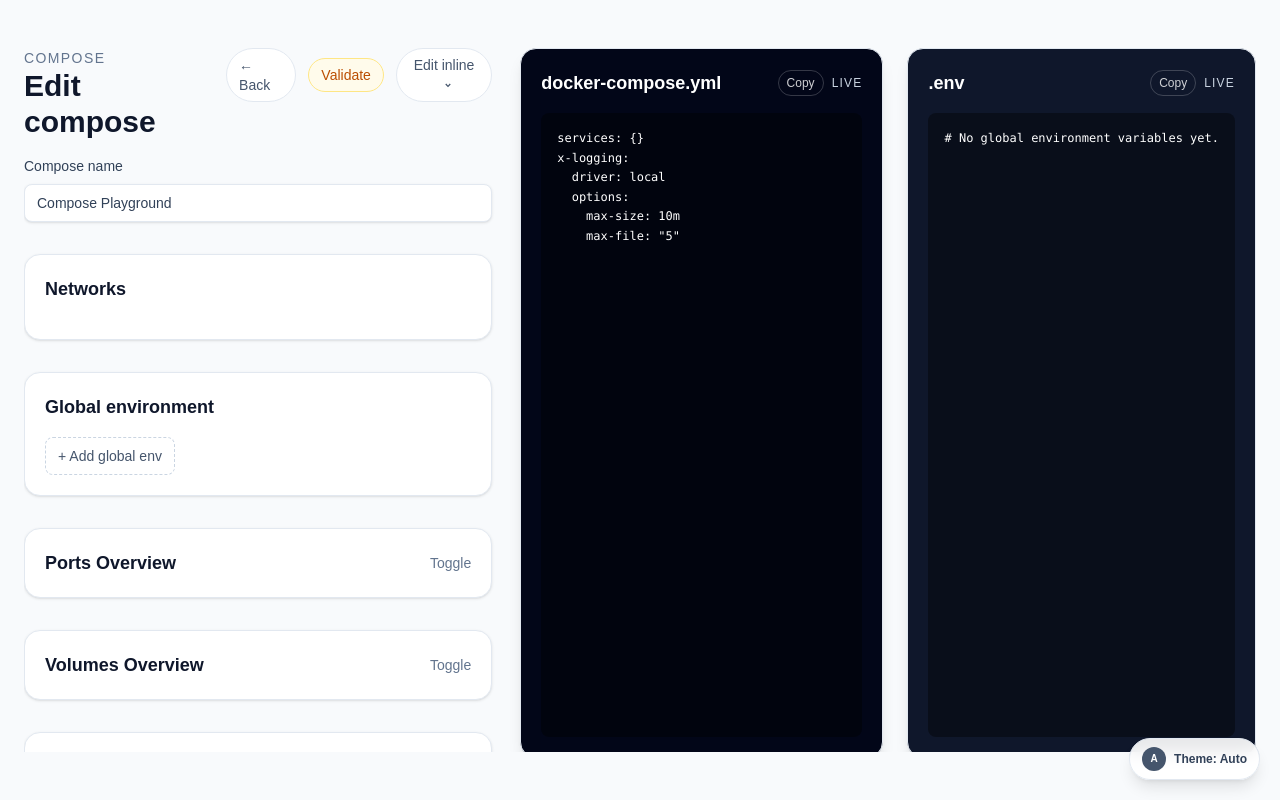
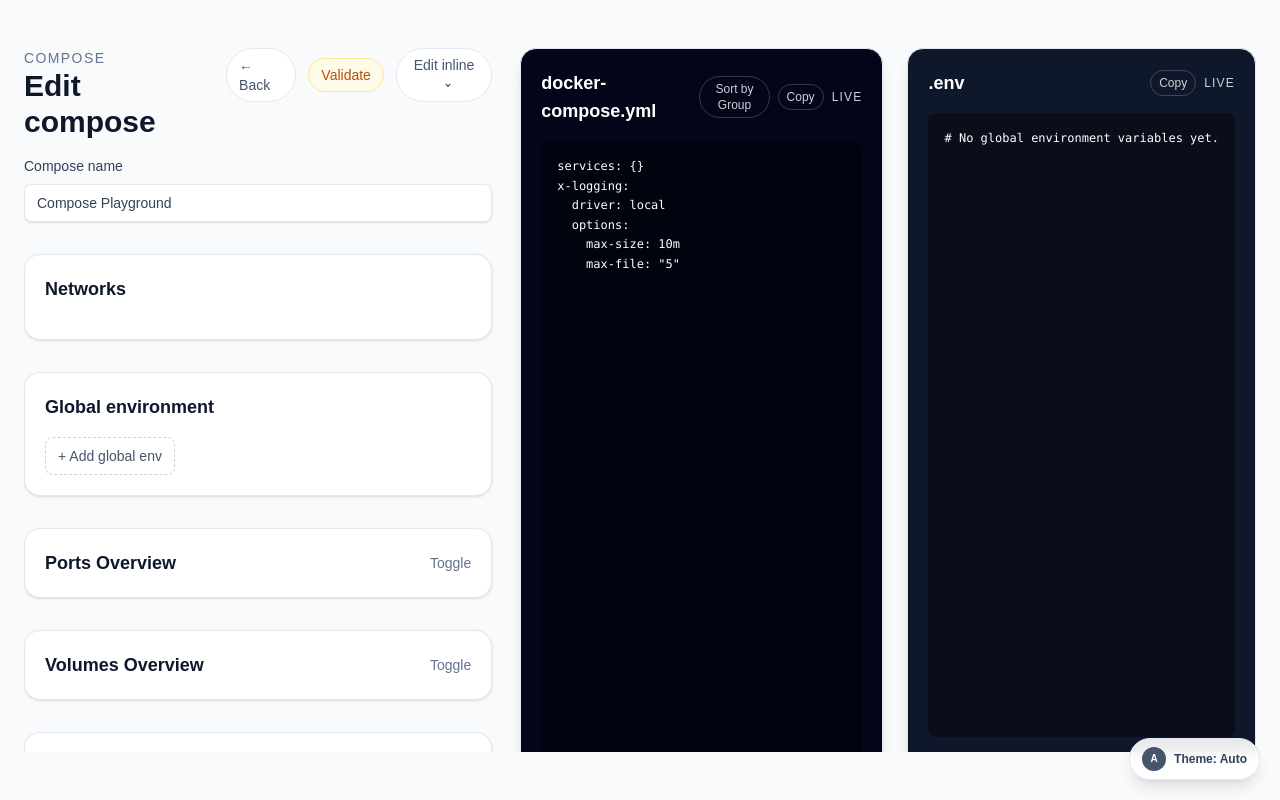
Before and after one commit to oferpaster/compose-manager, a Next.js app: page /playground in a window 1280 px wide. Built offline with nearby package versions, Linux system fonts and the light colour scheme.

Commit message:
add sort group button

```diff
--- a/src/components/ComposeEditor.tsx
+++ b/src/components/ComposeEditor.tsx
@@ -302,6 +302,15 @@ export default function ComposeEditor({
     } catch {
       // noop
     }
+  };
+
+  const handleSortByGroup = () => {
+    setConfig((prev) => {
+      const nextServices = groupedServices.flatMap((group) =>
+        [...group.instances].sort((a, b) => a.name.localeCompare(b.name))
+      );
+      return { ...prev, services: nextServices };
+    });
   };
 
   useEffect(() => {
@@ -1360,6 +1369,12 @@ export default function ComposeEditor({
           <h2 className="text-lg font-semibold">docker-compose.yml</h2>
           <div className="flex items-center gap-2">
             <button
+              onClick={handleSortByGroup}
+              className="rounded-full border border-white/20 px-2 py-1 text-xs text-white/80 hover:bg-white/10"
+            >
+              Sort by Group
+            </button>
+            <button
               onClick={() => handleCopy(composeYaml, "compose")}
               className="rounded-full border border-white/20 px-2 py-1 text-xs text-white/80 hover:bg-white/10"
             >
```
